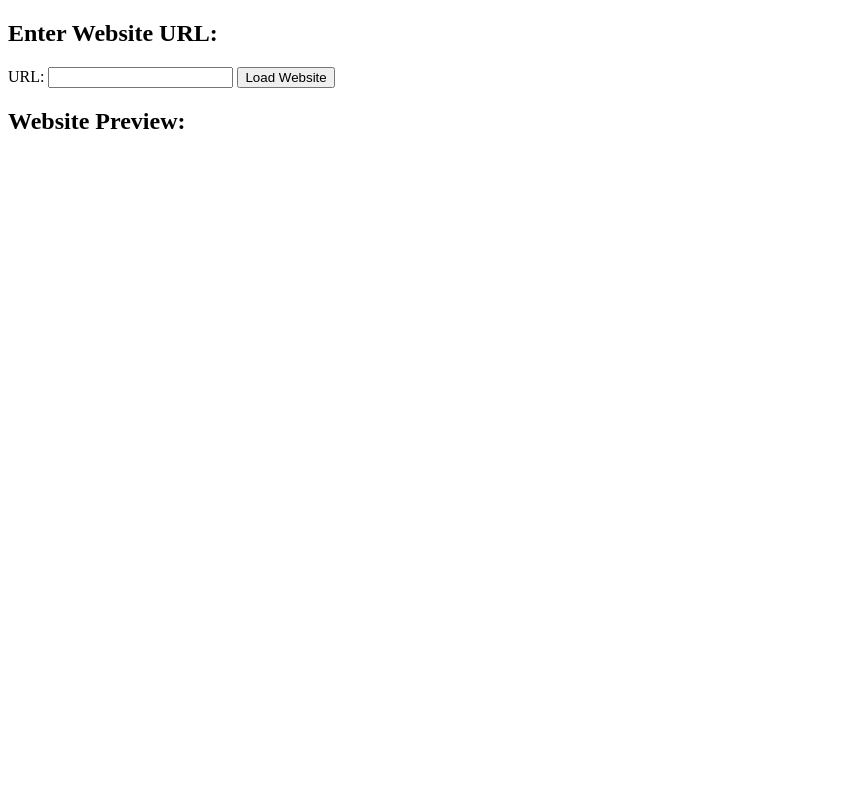
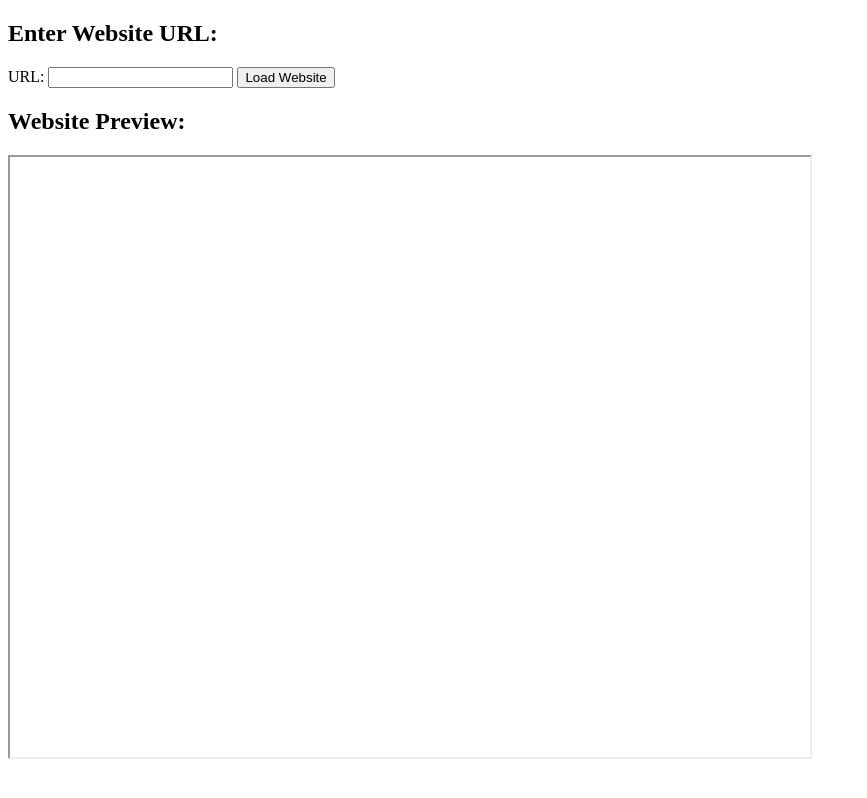
Before and after one commit to WorldWideInternet/frame, a plain HTML site: page index.html in a window 1280 px wide. Both pictures are taken after a click on the button "Load Website". Shown: the whole page, without its empty margins (0-867 px from the left). Drawn offline with Linux system fonts and the light colour scheme.

Commit message:
Update index.html

```diff
--- a/index.html
+++ b/index.html
@@ -17,8 +17,28 @@
 
     <h2>Website Preview:</h2>
 
-    <iframe id="websiteFrame" width="800" height="600" frameborder="0"></iframe>
+    <div id="iframeContainer"></div>
 
     <script>
         function loadWebsite() {
-            var url =
+            var url = document.getElementById("websiteUrl").value;
+
+            // Create a new iframe element
+            var iframe = document.createElement("iframe");
+
+            // Set the source of the iframe
+            iframe.src = url;
+
+            // Set attributes for the iframe
+            iframe.width = "800";
+            iframe.height = "600";
+            iframe.frameborder = "0";
+
+            // Append the iframe to the container
+            document.getElementById("iframeContainer").innerHTML = "";
+            document.getElementById("iframeContainer").appendChild(iframe);
+        }
+    </script>
+
+</body>
+</html>
```
